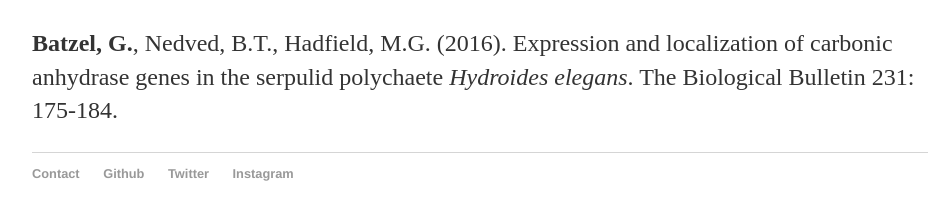
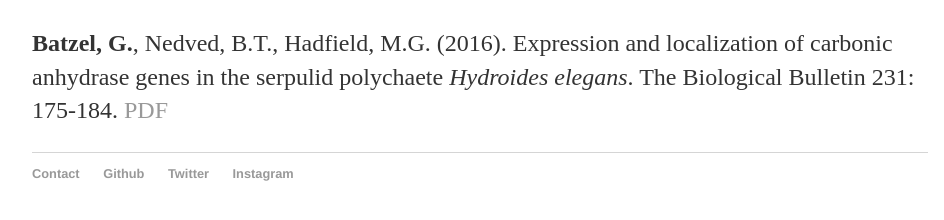
Before and after one commit to gbatzel/gbatzel, a Jekyll site: the page built from cv/index.html, in a window 1280 px wide. Shown: the part 384-604 px from the top of the page, without its empty margins (160-1104 px from the left). Built offline with Jekyll 4.4.1, drawn with Linux system fonts in a browser that asks for light colours.

Commit message:
Update index.html

```diff
--- a/cv/index.html
+++ b/cv/index.html
@@ -8,7 +8,7 @@ title: Grant's CV
 					<a href="batzel_cv.pdf" class="download" title="Download CV as PDF">Click here for CV</a>
 					<h2>Publications</h2>
 					<p>Nesbit, K.T., Fleming, T., <strong>Batzel, G.</strong>, Pouv, A., Rosenblatt, H.D., Pace, D.A., Hamdoun, A., Lyons, D.C. (2019). The painted sea urchin, <i>Lytechinus pictus</i>, as a genetically-enabled developmental model. Methods in Cell Biology 150: 105-123.<p>
-					<p><strong>Batzel, G.</strong>, Nedved, B.T., Hadfield, M.G. (2016). Expression and localization of carbonic anhydrase genes in the serpulid polychaete <i>Hydroides elegans</i>. The Biological Bulletin 231: 175-184.<p>
+					<p><strong>Batzel, G.</strong>, Nedved, B.T., Hadfield, M.G. (2016). Expression and localization of carbonic anhydrase genes in the serpulid polychaete <i>Hydroides elegans</i>. The Biological Bulletin 231: 175-184. <a href="lpictus.pdf" class="download" title="Download PDF">PDF</a><p>
 
 
 
```
